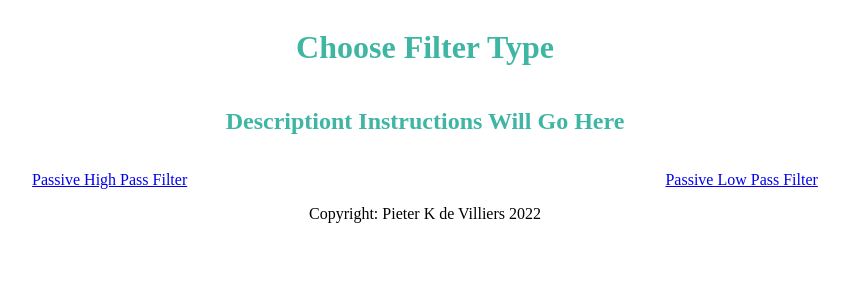
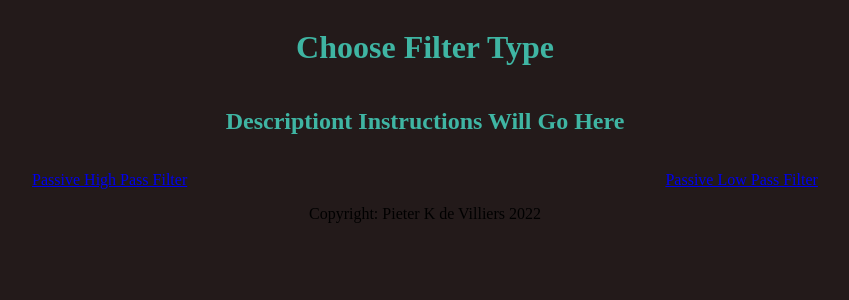
Before and after one commit to pieterkdevilliers/audio-filters-heroku, a PHP site: page / in a window 1280 px wide. Shown: the top 300 px of the page, without its empty margins (215-1064 px from the left). Run offline with PHP 8.4, Linux system fonts and the light colour scheme.

Commit message:
Set body background color

```diff
--- a/assets/css/styles.css
+++ b/assets/css/styles.css
@@ -1,4 +1,8 @@
 /* General styling */
+
+body {
+    background-color: #231a1a;
+}
 
 body > * {
     display: flex;
```
